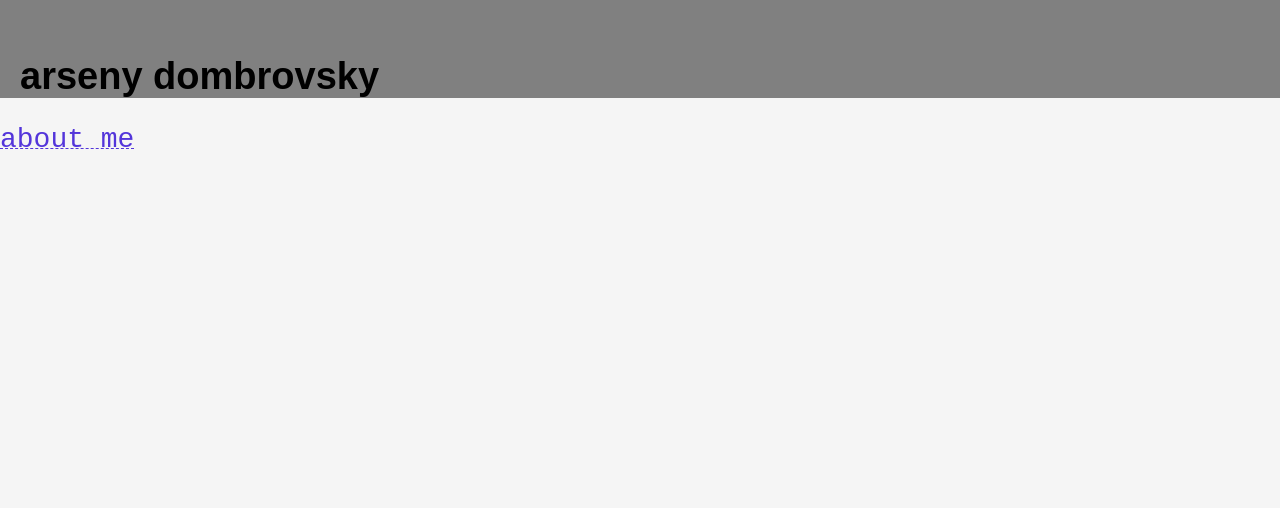
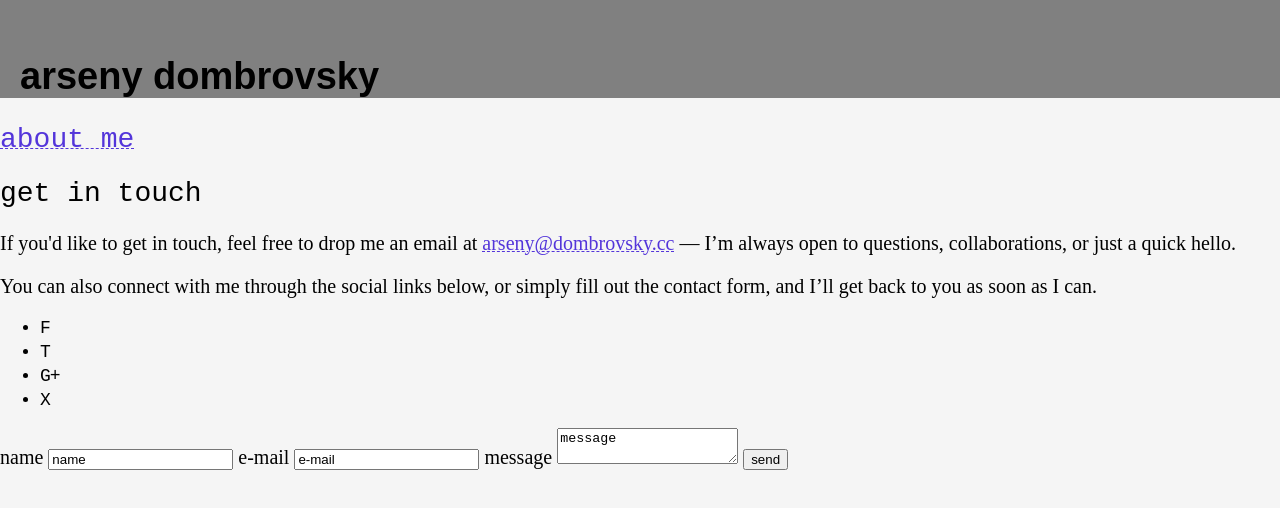
Before and after one commit to ars-dombrovsky/codecademy, a plain HTML site: page portfolio_projects/personal_portfolio/contact.html in a window 1280 px wide. Drawn offline with Linux system fonts and the light colour scheme; files that its build step writes are made by us from their sources.

Commit message:
Build contact page structure

```diff
--- a/portfolio_projects/personal_portfolio/contact.html
+++ b/portfolio_projects/personal_portfolio/contact.html
@@ -16,7 +16,24 @@
     <div id="body">
         <div class="nav"><h2><a href="index.html">about me</a></h2></div>
         <div class="plate">
-            <!-- add contact page contents here-->
+            <h2>get in touch</h2>
+            <p>If you'd like to get in touch, feel free to drop me an email at <a href="mailto:arseny@dombrovsky.cc">arseny@dombrovsky.cc</a> — I’m always open to questions, collaborations, or just a quick hello.</p>
+            <p>You can also connect with me through the social links below, or simply fill out the contact form, and I’ll get back to you as soon as I can.</p>
+            <ul class="socials">
+                <li>F</li>
+                <li>T</li>
+                <li>G+</li>
+                <li>X</li>
+            </ul>
+            <form action="send.html" method="POST" id="contact">
+                <label for="name">name</label>
+                <input type="text" name="name" id="name" value="name" minlength="2" maxlength="20" required>
+                <label for="email">e-mail</label>
+                <input type="email" name="email" id="email" value="e-mail" required>
+                <label for="message">message</label>
+                <textarea name="message" id="message" minlength="5" maxlength="250" required>message</textarea>
+                <input type="submit" value="send">
+            </form>
         </div>
     </div>
 </body>
```
